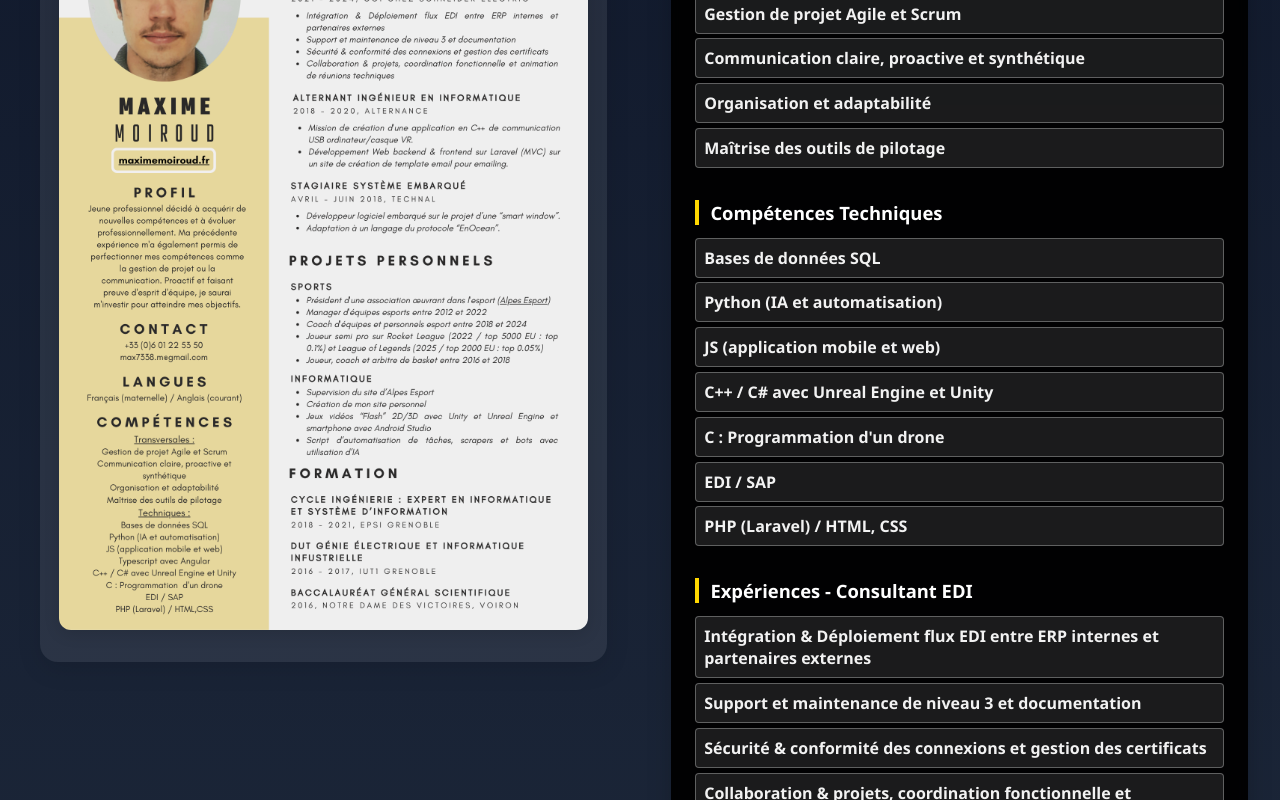
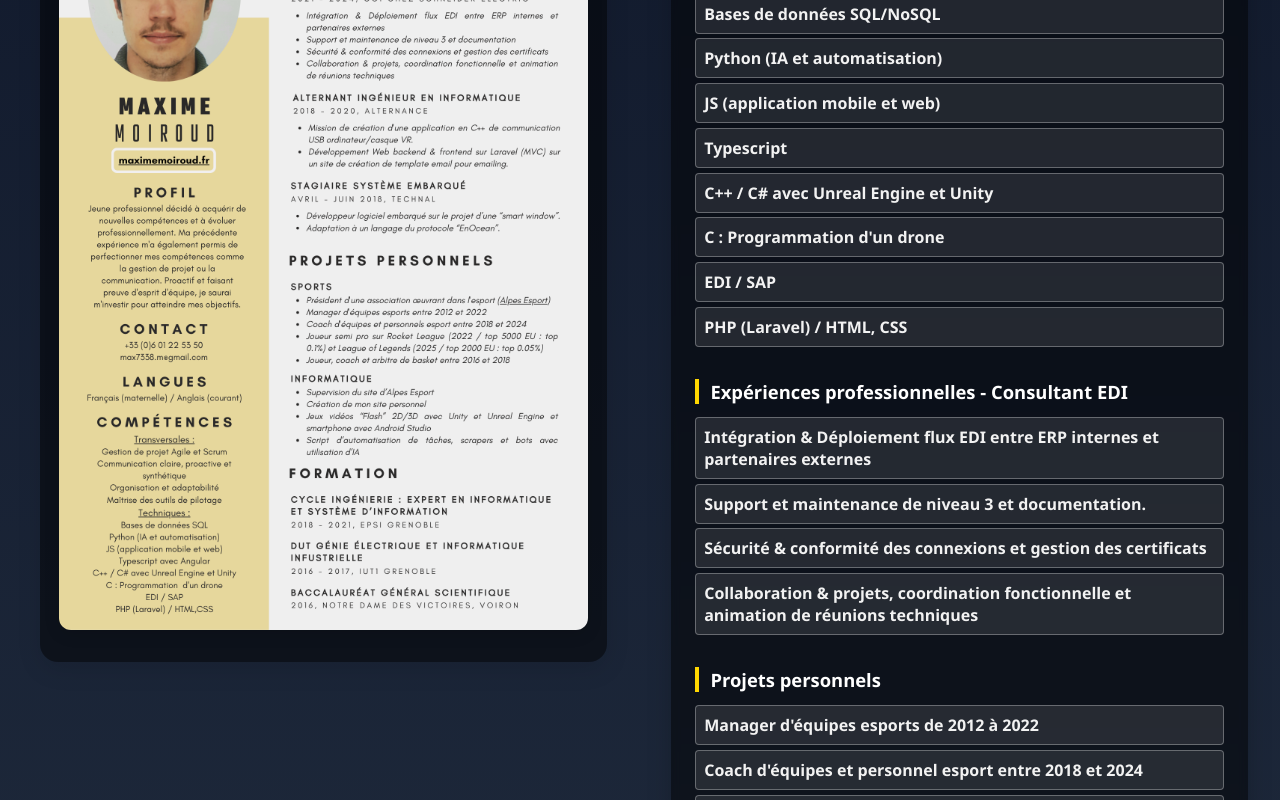
Before and after one commit to IPlayers/My-site, a Vue app: page /CV in a window 1280 px wide. Shown: the part 400-1200 px from the top of the page. Built offline with nearby package versions, Linux system fonts and the light colour scheme.

Commit message:
CVPage : Delete old page + form & content new one

```diff
--- a/src/components/CvPage.vue
+++ b/src/components/CvPage.vue
@@ -10,7 +10,7 @@
       <div class="cv-columns">
         <!-- Colonne gauche : image du CV -->
         <div class="cv-image">
-          <h2 class="cv-download-title">Télécharge mon CV via l'image</h2>
+          <h2 class="cv-download-title">Télécharge mon CV via l'image ↓</h2>
           <img
             src="@/assets/CV_2025.png"
             alt="CV"
@@ -26,43 +26,33 @@
             <button @click="collapseAll" class="cv-toggle-btn">Tout replier</button>
           </div>
 
-          <h3 class="cv-dynamique-subtitle">Compétences Transversales</h3>
-          <div v-for="(item, index) in competencesTransversales" :key="'ct-'+index">
-            <div @click="toggleSection('ct', index)" class="cv-item">
-              <strong>{{ item.title }}</strong>
-            </div>
-            <div v-show="isVisible('ct', index)" class="cv-detail">
-              <p>{{ item.detail }}</p>
-            </div>
-          </div>
-
-          <h3 class="cv-dynamique-subtitle">Compétences Techniques</h3>
+          <h3 class="cv-dynamique-subtitle">Compétences - Techniques</h3>
           <div v-for="(item, index) in competencesTechniques" :key="'tech-'+index">
             <div @click="toggleSection('tech', index)" class="cv-item">
               <strong>{{ item.title }}</strong>
             </div>
             <div v-show="isVisible('tech', index)" class="cv-detail">
-              <p>{{ item.detail }}</p>
+              <p v-html="item.detail"></p>
             </div>
           </div>
 
-          <h3 class="cv-dynamique-subtitle">Expériences - Consultant EDI</h3>
+          <h3 class="cv-dynamique-subtitle">Expériences professionnelles - Consultant EDI</h3>
           <div v-for="(item, index) in consultantEdi" :key="'edi-'+index">
             <div @click="toggleSection('edi', index)" class="cv-item">
               <strong>{{ item.title }}</strong>
             </div>
             <div v-show="isVisible('edi', index)" class="cv-detail">
-              <p>{{ item.detail }}</p>
+              <p v-html="item.detail"></p>
             </div>
           </div>
 
-          <h3 class="cv-dynamique-subtitle">Expériences - Autres</h3>
+          <h3 class="cv-dynamique-subtitle">Projets personnels</h3>
           <div v-for="(item, index) in autresExperiences" :key="'autres-'+index">
             <div @click="toggleSection('autres', index)" class="cv-item">
               <strong>{{ item.title }}</strong>
             </div>
             <div v-show="isVisible('autres', index)" class="cv-detail">
-              <p>{{ item.detail }}</p>
+              <p v-html="item.detail"></p>
             </div>
           </div>
         </section>
@@ -103,35 +93,80 @@ export default {
       modalX: 0,
       modalY: 0,
 
-      competencesTransversales: [
-        { title: "Gestion de projet Agile et Scrum", detail: "Détail à compléter..." },
-        { title: "Communication claire, proactive et synthétique", detail: "Détail à compléter..." },
-        { title: "Organisation et adaptabilité", detail: "Détail à compléter..." },
-        { title: "Maîtrise des outils de pilotage", detail: "Détail à compléter..." }
-      ],
+      competencesTechniques: [
+        { title: "Bases de données SQL/NoSQL",
+        detail: "J'ai pu en avoir l'utilisation à de multiples reprises lors de projets. Également une maîtrise via MySQL pour MariaDB ou SQLite pour app mobile."
+          + "Lors de la fin de mon cycle d'ingénieurie, mon option m'a permis d'avoir une initiation au NoSQL pour du bigdata via MondoGB." },
 
-      competencesTechniques: [
-        { title: "Bases de données SQL", detail: "Détail à compléter..." },
-        { title: "Python (IA et automatisation)", detail: "Détail à compléter..." },
-        { title: "JS (application mobile et web)", detail: "Détail à compléter..." },
-        { title: "C++ / C# avec Unreal Engine et Unity", detail: "Détail à compléter..." },
-        { title: "C : Programmation d'un drone", detail: "Détail à compléter..." },
-        { title: "EDI / SAP", detail: "Détail à compléter..." },
-        { title: "PHP (Laravel) / HTML, CSS", detail: "Détail à compléter..." }
+        { title: "Python (IA et automatisation)",
+        detail: "Le python est le premier langage sur lequel j'ai programmé au lycée,"
+          + " je l'ai toujours utilisé nativement et encore aujourd'hui pour plusieurs projets où j'ai besoin d'une automatisation de quoi que ce soit sur des pages web ou sur des applis perso."
+          + " J'ai aussi pu apprivoiser certaines IA avec Python." },
+
+        { title: "JS (application mobile et web)",
+        detail: "J'ai pu exploré le JS sous plusieurs angles, avec et sans framework comme ce site avec VueJS."
+          + " J'ai également pu avoir à toucher à React JS et Angular JS dans le contexte de projets coopératifs." },
+
+        { title: "Typescript",
+        detail: "Comme décrit, mon utilisation du typescript s'est toujours faite avec Angular et"
+          + " principalement dans la création d'applications mobiles en tant que projets personnels sur plusieurs domaines comme des jeux." },
+
+        { title: "C++ / C# avec Unreal Engine et Unity",
+        detail: "Ma première appréciation du C++ s'est fait à travers l'application de ce que j'avais pu apprendre en POO avec JAVA sur une application initialement en C."
+          + " Cela m'a ouvert la porte à plusieurs projets réalisés sous Unreal Engine. Pour une plus grande expertise dans le domaine des jeux-vidéos,"
+          + " je me suis donc formé pour mieux comprendre les blue prints pour Unreal Engine ainsi que le C# pour avoir le choix d'utiliser Unity à la place de UE si nécessaire."
+          + " Je n'ai utilisé Unreal Engine que dans le cadre professionnel en tant que part d'un plus grand projet alors que j'ai pu explorer plus en détails Unity à travers des projets persos ainsi que des projets de groupe de plus grande ampleur lors de mes études." },
+
+        { title: "C : Programmation d'un drone",
+        detail: "Lors de ma formation à l'IUT pour l'informatique industrielle, j'utilisais principalement le C."
+          + " J'ai pu comprendre comment l'optimisation de la mémoire pouvait avoir une place importante et le projet final de mon diplôme s'est principalement tourné autour de ça et j'ai donc pu finaliser le développement du programme de commande d'un quadricoptère." },
+
+        { title: "EDI / SAP",
+        detail: "Plus détails ci-dessous dans la partie <i>Expériences professionnelles - Consultant EDI<i>." },
+
+        { title: "PHP (Laravel) / HTML, CSS",
+        detail: "L'intégralité de mon expérience lors de mon alternance de 3ème année d'école d'ingénieur s'est porté autour de ces technos."
+          + " J'ai pu appliquer ces technologies pour la maintenance et l'adaptation d'un site web existant à certaines demandes ainsi qu'à la création de A à Z d'un espace FAQ."
+          + " L'HTML/CSS étant au centre de n'importe quel projet que j'ai pu faire comme ce site, je reste informé des dernières versions et de leurs évolutions."
+          + "Dernièrement, j'ai aussi pu utiliser php dans d'autres projets web personnels qui nécessitaient une certaine permissivité que procure le php." }
+
       ],
 
       consultantEdi: [
-        { title: "Intégration & Déploiement flux EDI entre ERP internes et partenaires externes", detail: "Détail à compléter..." },
-        { title: "Support et maintenance de niveau 3 et documentation", detail: "Détail à compléter..." },
-        { title: "Sécurité & conformité des connexions et gestion des certificats", detail: "Détail à compléter..." },
-        { title: "Collaboration & projets, coordination fonctionnelle et animation de réunions techniques", detail: "Détail à compléter..." }
+        { title: "Intégration & Déploiement flux EDI entre ERP internes et partenaires externes",
+        detail: "Mise en place de flux EDI entre ERP internes et partenaires externes (clients, fournisseurs, logisticiens)."
+          + " Développement et paramétrage de mappings EDI (EDIFACT, ANSI X12, XML, CSV) et intégration des flux dans SAP PI/PO."
+          + " Participation aux phases de recette, tests unitaires et validation des flux avant déploiement des flux sur des environnements de pré-production et production." },
+
+        { title: "Support et maintenance de niveau 3 et documentation.",
+        detail: "Support niveau 2/3 : analyse et résolution des anomalies techniques liées à l’échange de fichiers."
+          + " Documentation des flux et surveillance des flux (monitoring des échanges en temps réel)." },
+
+        { title: "Sécurité & conformité des connexions et gestion des certificats",
+        detail: "Mise en place de connexions sécurisées : AS2, SFTP, HTTPS en suivant les conformités RGPD et normes sectorielles."
+          + " Gestion des certificats de chiffrement et signature." },
+
+        { title: "Collaboration & projets, coordination fonctionnelle et animation de réunions techniques",
+        detail: "Coordination avec les équipes fonctionnelles et techniques pour le déploiement de nouveaux partenaires."
+          + " Participation à des projets de migration (changement de plateforme ou de partenaire)."
+          + " Création de spécifications techniques EDI à partir de cahiers des charges métiers."
+          + " Animation de réunions techniques avec les partenaires pour la validation des échanges." }
+
       ],
 
       autresExperiences: [
-        { title: "Création d'une application en C++ de communication USB ordinateur/casque VR", detail: "Détail à compléter..." },
-        { title: "Développement web backend & frontend sur Laravel pour emailing", detail: "Détail à compléter..." },
-        { title: "Développement logiciel embarqué pour smart window", detail: "Détail à compléter..." },
-        { title: "Adaptation protocole EnOcean", detail: "Détail à compléter..." }
+        { title: "Manager d'équipes esports de 2012 à 2022",
+        detail: "Pour plus de détails, <a href='https://ton-site.fr/esport' target='_blank' rel='noopener noreferrer' style='color:#FFD700;text-decoration:underline;'>rendez-vous sur la partie Esport de mon site</a>." },
+
+        { title: "Coach d'équipes et personnel esport entre 2018 et 2024",
+        detail: "Pour plus de détails, <a href='https://ton-site.fr/esport' target='_blank' rel='noopener noreferrer' style='color:#FFD700;text-decoration:underline;'>rendez-vous sur la partie Esport de mon site</a>." },
+
+        { title: "Joueur semi pro sur Rocket League (2022 / top 5000 EU : top 0.1%) et League of Legends (2025 / top 2000 EU : top 0.05%)",
+        detail: "Pour plus de détails, <a href='https://maximemoiroud.fr/esport' target='_blank' rel='noopener noreferrer' style='color:#FFD700;text-decoration:underline;'>rendez-vous sur la partie Esport de mon site</a>." },
+
+        { title: "Joueur, coach et arbitre de basket entre 2012 et 2018",
+        detail: "A Voiron, Joueur de basket au niveau départemental de 2012 à 2013 puis niveau régional de 2014 à 2016.<br> Diplôme d'arbitre officiel départemental d'Isère obtenu en 2016 et exercé jusqu'en 2018.<br> Coach d'une équipe départementale en 2017." }
+
       ],
 
       arrowOffset: 0,
@@ -187,7 +222,6 @@ export default {
     expandAll() {
       // Ouvre tous les items de toutes les sections
       [
-        { arr: this.competencesTransversales, prefix: 'ct' },
         { arr: this.competencesTechniques, prefix: 'tech' },
         { arr: this.consultantEdi, prefix: 'edi' },
         { arr: this.autresExperiences, prefix: 'autres' }
@@ -200,7 +234,6 @@ export default {
     collapseAll() {
       // Ferme tous les items de toutes les sections
       [
-        { arr: this.competencesTransversales, prefix: 'ct' },
         { arr: this.competencesTechniques, prefix: 'tech' },
         { arr: this.consultantEdi, prefix: 'edi' },
         { arr: this.autresExperiences, prefix: 'autres' }
@@ -271,7 +304,7 @@ export default {
   display: flex;
   flex-direction: column;
   align-items: center;
-  background: rgba(255,255,255,0.08);
+  background: rgba(0,0,0,0.5);
   border-radius: 18px;
   padding: 2rem 1.2rem;
   min-width: 260px;
@@ -349,7 +382,7 @@ export default {
 
 .cv-dynamique {
   flex: 1 1 50%;
-  background: rgba(0, 0, 0, 0.95);
+  background: rgba(0, 0, 0, 0.5);
   backdrop-filter: blur(4px);
   border-radius: 18px;
   padding: 2rem 1.5rem;
```
Also changed, not shown: src/components/CvPageOld.vue (deleted, +0 -55 lines).
